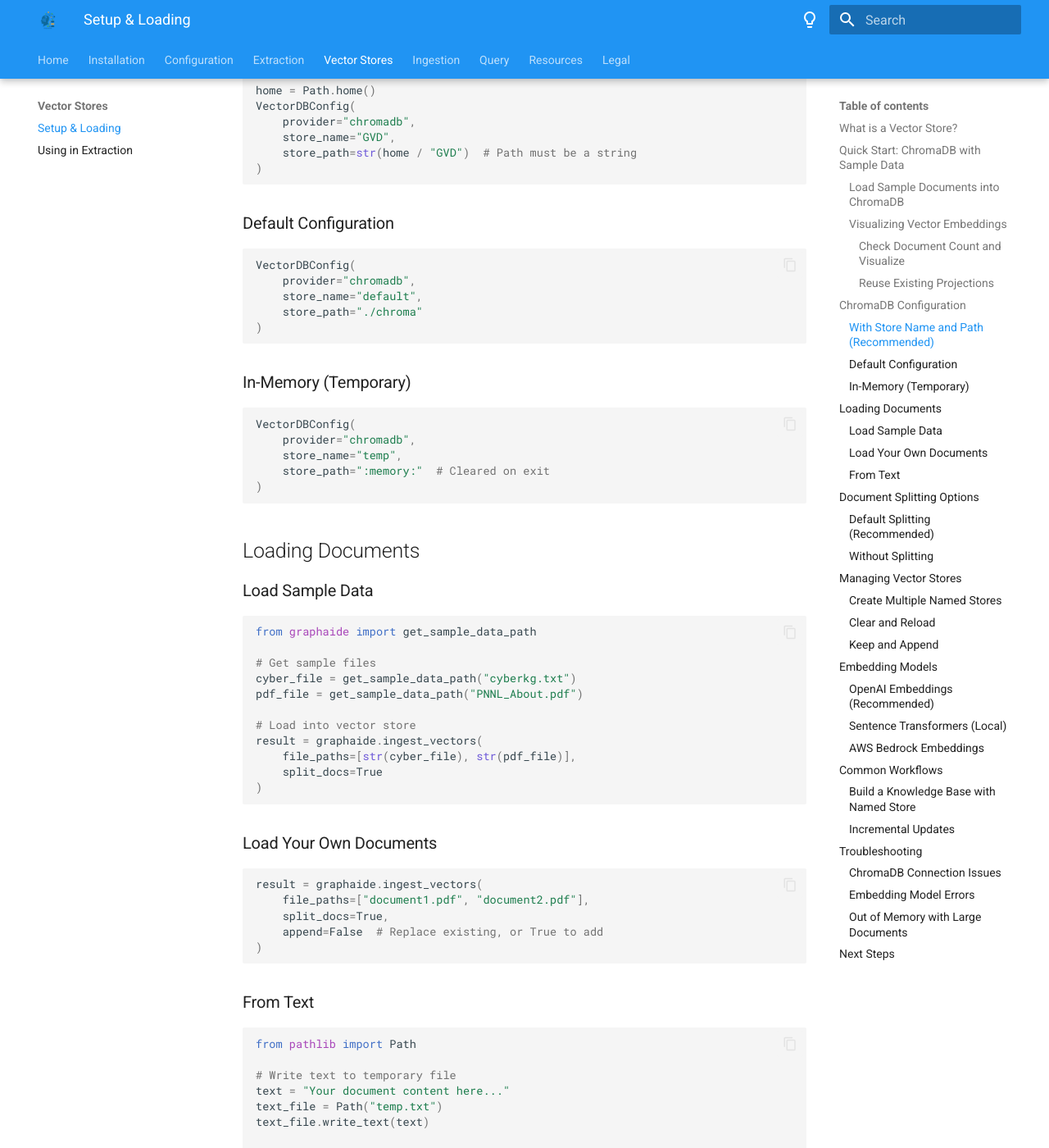
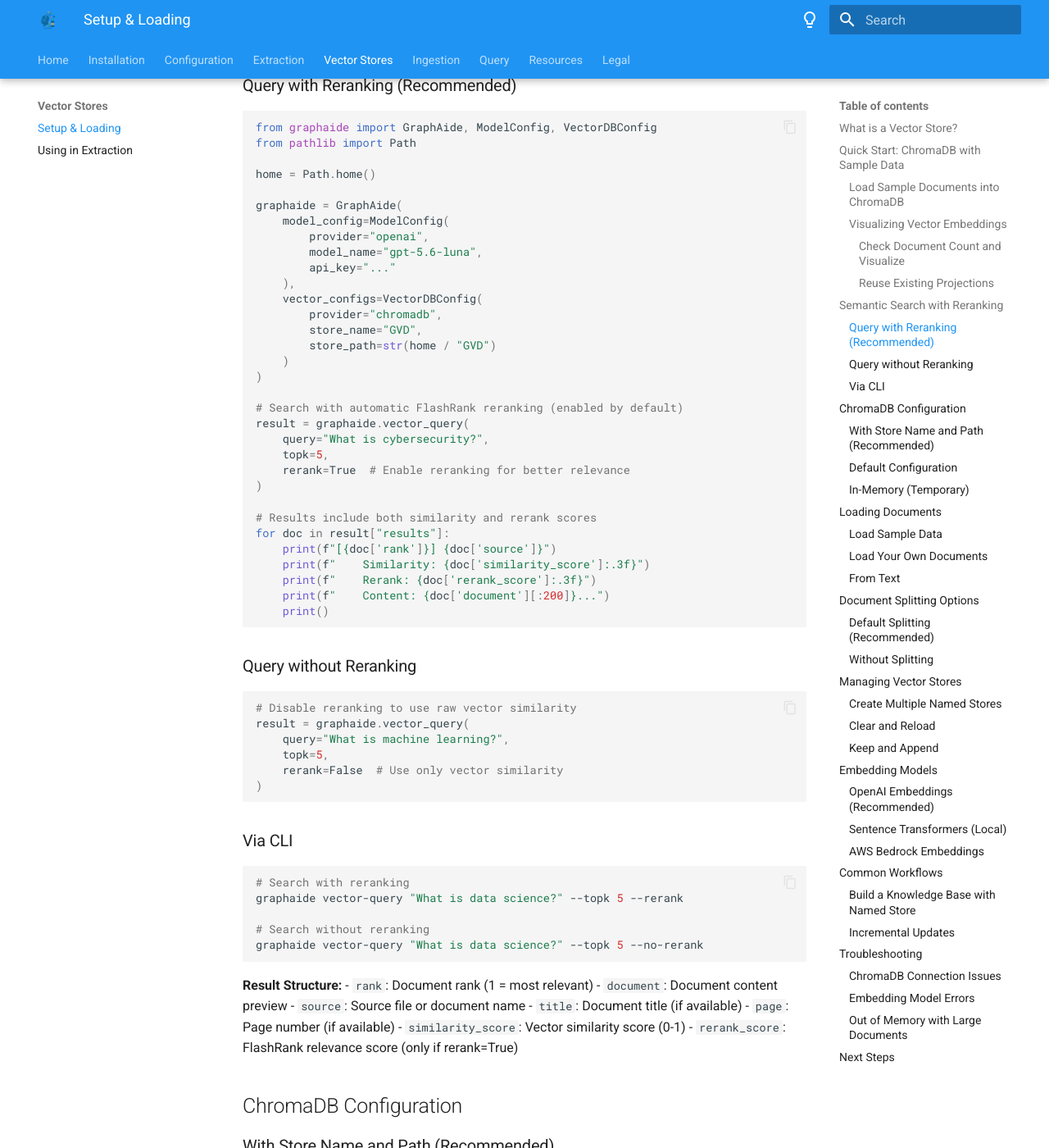
Before and after one commit to pnnl/GraphAide, an MkDocs documentation site: the page built from docs/vector-stores/setup.md, in a window 1280 px wide and 1400 px high, scrolled down 2173 px. Shown: the whole window at 82% size. Built offline with MkDocs 1.6.1 and Material for MkDocs 9.7.7, drawn with Linux system fonts in a browser that asks for light colours; some of the changed text lies outside the part shown.

Commit message:
doc update for vector store

````diff
--- a/docs/vector-stores/setup.md
+++ b/docs/vector-stores/setup.md
@@ -88,6 +88,77 @@ viz_result = graphaide.project_vectors(
 ```
 
 The visualization is interactive—hover over points to see metadata, zoom, pan, and toggle categories.
+
+## Semantic Search with Reranking
+
+Query your vector store for semantically similar documents with optional FlashRank reranking to improve relevance.
+
+### Query with Reranking (Recommended)
+
+```python
+from graphaide import GraphAide, ModelConfig, VectorDBConfig
+from pathlib import Path
+
+home = Path.home()
+
+graphaide = GraphAide(
+    model_config=ModelConfig(
+        provider="openai",
+        model_name="gpt-5.6-luna",
+        api_key="..."
+    ),
+    vector_configs=VectorDBConfig(
+        provider="chromadb",
+        store_name="GVD",
+        store_path=str(home / "GVD")
+    )
+)
+
+# Search with automatic FlashRank reranking (enabled by default)
+result = graphaide.vector_query(
+    query="What is cybersecurity?",
+    topk=5,
+    rerank=True  # Enable reranking for better relevance
+)
+
+# Results include both similarity and rerank scores
+for doc in result["results"]:
+    print(f"[{doc['rank']}] {doc['source']}")
+    print(f"    Similarity: {doc['similarity_score']:.3f}")
+    print(f"    Rerank: {doc['rerank_score']:.3f}")
+    print(f"    Content: {doc['document'][:200]}...")
+    print()
+```
+
+### Query without Reranking
+
+```python
+# Disable reranking to use raw vector similarity
+result = graphaide.vector_query(
+    query="What is machine learning?",
+    topk=5,
+    rerank=False  # Use only vector similarity
+)
+```
+
+### Via CLI
+
+```bash
+# Search with reranking
+graphaide vector-query "What is data science?" --topk 5 --rerank
+
+# Search without reranking
+graphaide vector-query "What is data science?" --topk 5 --no-rerank
+```
+
+**Result Structure:**
+- `rank`: Document rank (1 = most relevant)
+- `document`: Document content preview
+- `source`: Source file or document name
+- `title`: Document title (if available)
+- `page`: Page number (if available)
+- `similarity_score`: Vector similarity score (0-1)
+- `rerank_score`: FlashRank relevance score (only if rerank=True)
 
 ## ChromaDB Configuration
 
````
